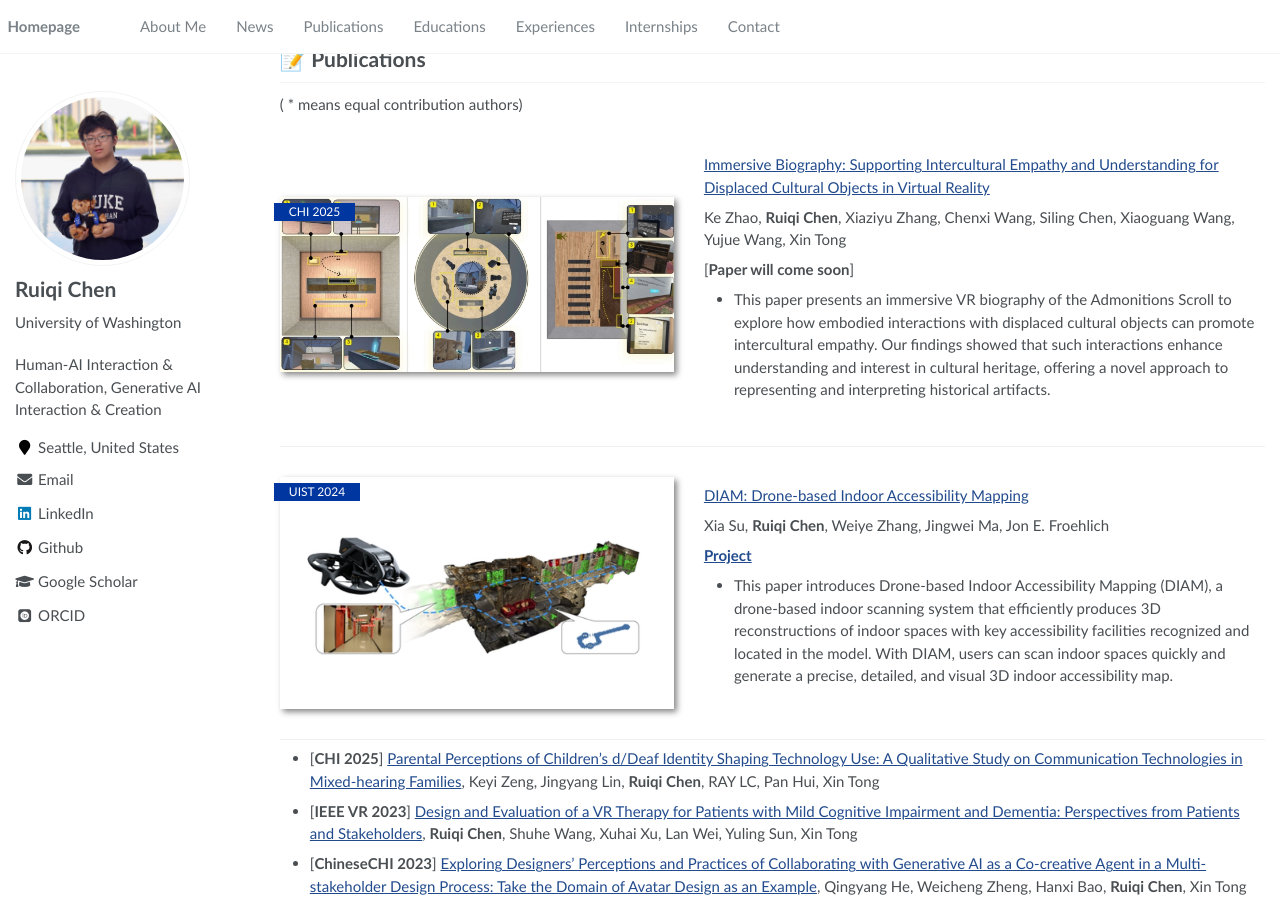
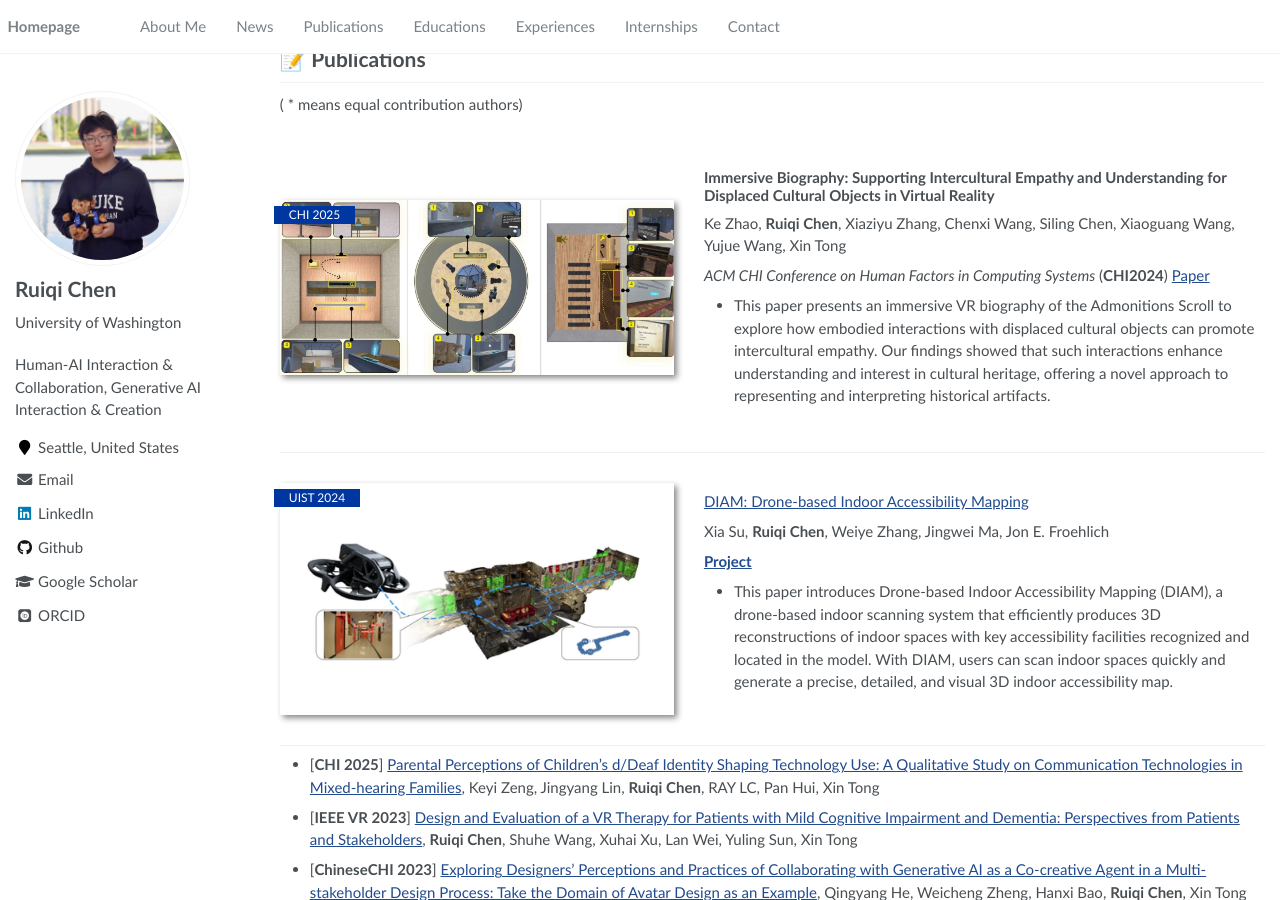
Before and after one commit to Ruiqi-Chen-0216/Ruiqi-Chen-0216.github.io, a Jekyll site: the page built from _pages/home.md, in a window 1280 px wide and 900 px high, scrolled down 455 px. Built offline with Jekyll 4.4.1, drawn with Linux system fonts in a browser that asks for light colours; some web fonts are replaced.

Commit message:
Update home.md

```diff
--- a/_pages/home.md
+++ b/_pages/home.md
@@ -37,11 +37,12 @@ My research interests lie primarily at the intersection of Human-Computer Intera
 <div class='paper-box'><div class='paper-box-image'><div><div class="badge">CHI 2025</div><img src='images/NSZT.png' alt="sym" width="100%"></div></div>
 <div class='paper-box-text' markdown="1">
 
-[Immersive Biography: Supporting Intercultural Empathy and Understanding for Displaced Cultural Objects in Virtual Reality](https://doi.org/10.1145/3706598.3714303)
+### Immersive Biography: Supporting Intercultural Empathy and Understanding for Displaced Cultural Objects in Virtual Reality
 
 Ke Zhao, **Ruiqi Chen**, Xiaziyu Zhang, Chenxi Wang, Siling Chen, Xiaoguang Wang, Yujue Wang, Xin Tong
 
-[**Paper will come soon**]
+*ACM CHI Conference on Human Factors in Computing Systems* (**CHI2024**)
+[Paper](https://dl.acm.org/doi/10.1145/3706598.3714303)
 - This paper presents an immersive VR biography of the Admonitions Scroll to explore how embodied interactions with displaced cultural objects can promote intercultural empathy. Our findings showed that such interactions enhance understanding and interest in cultural heritage, offering a novel approach to representing and interpreting historical artifacts.
 </div>
 </div>
```
